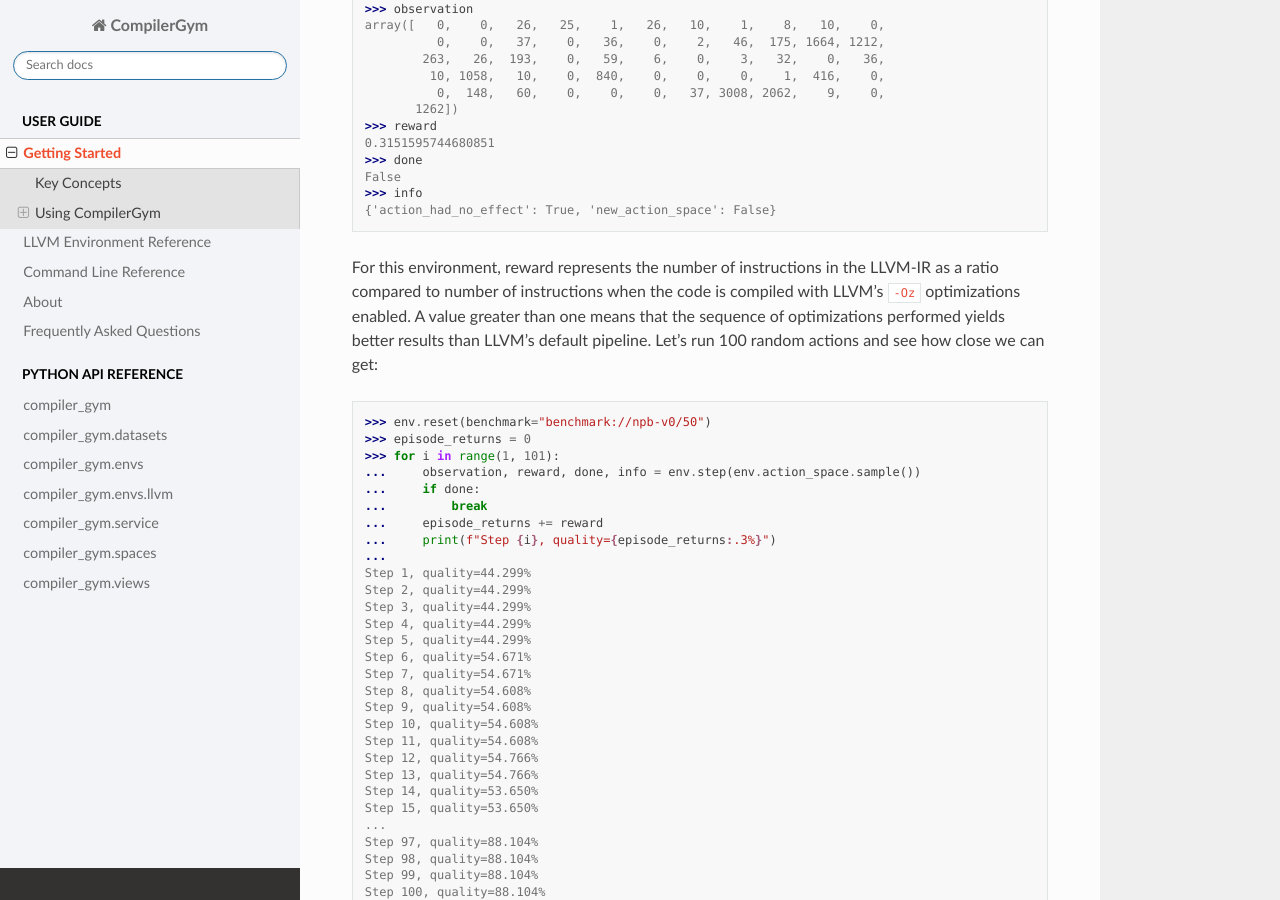
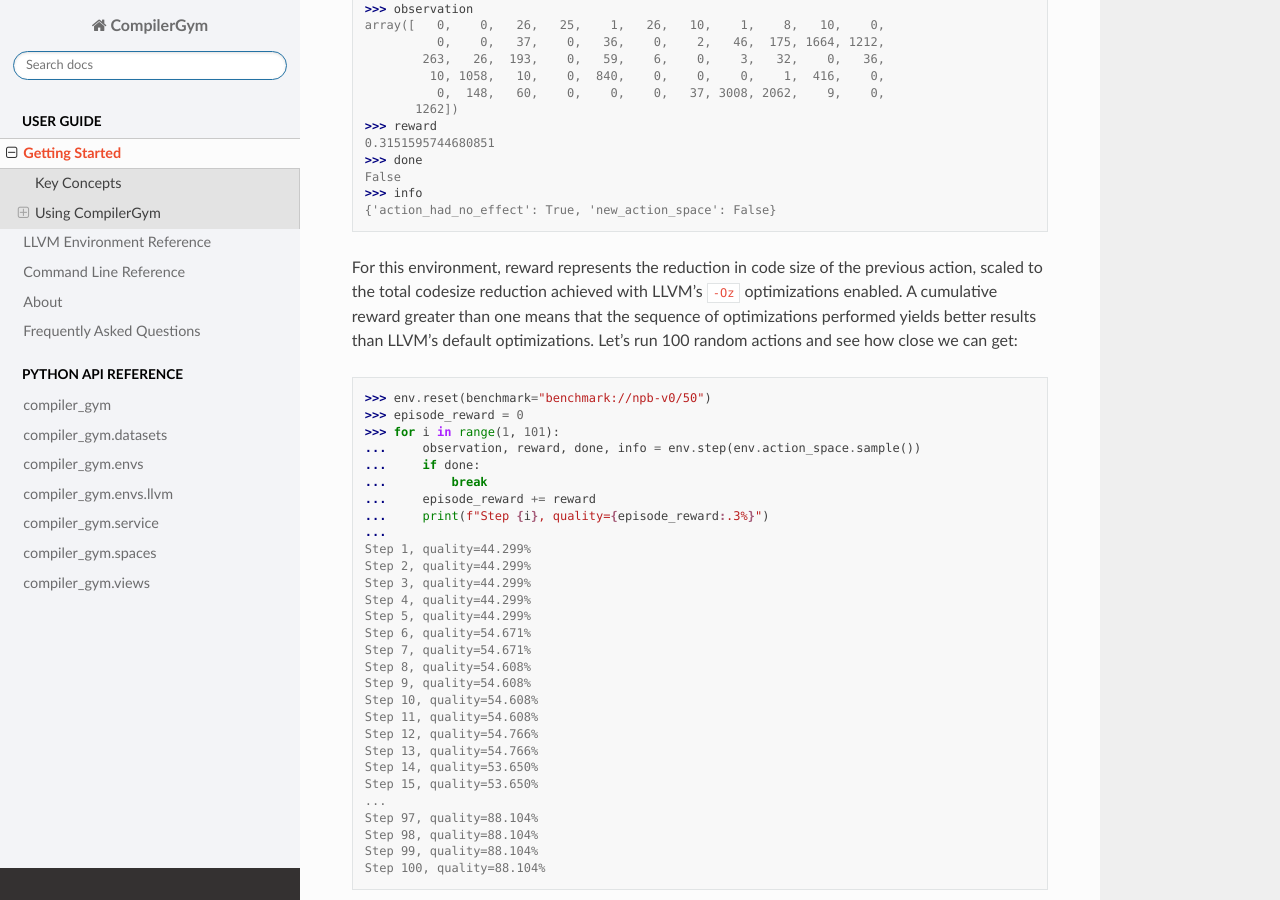
Before and after one commit to facebookresearch/CompilerGym, a Sphinx documentation site: the page built from docs/source/getting_started.rst, in a window 1280 px wide and 900 px high, scrolled down 5179 px. Built offline with Sphinx 7.4.7 and the Read the Docs theme 2.0.0, drawn with Linux system fonts in a browser that asks for light colours; pages that are not in the unit, such as notebooks, are missing from menus; some of the changed text lies outside the part shown.

```diff
--- a/docs/source/getting_started.rst
+++ b/docs/source/getting_started.rst
@@ -69,6 +69,7 @@ We can see what environments are available using:
     >>> compiler_gym.COMPILER_GYM_ENVS
     ['llvm-v0', 'llvm-ic-v0', 'llvm-autophase-ic-v0', 'llvm-ir-ic-v0']
 
+
 Selecting an environment
 ~~~~~~~~~~~~~~~~~~~~~~~~
 
@@ -239,20 +240,21 @@ information:
     >>> info
     {'action_had_no_effect': True, 'new_action_space': False}
 
-For this environment, reward represents the number of instructions in the
-LLVM-IR as a ratio compared to number of instructions when the code is compiled
-with LLVM's :code:`-Oz` optimizations enabled. A value greater than one means
+For this environment, reward represents the reduction in code size of the
+previous action, scaled to the total codesize reduction achieved with LLVM's
+:code:`-Oz` optimizations enabled. A cumulative reward greater than one means
 that the sequence of optimizations performed yields better results than LLVM's
-default pipeline. Let's run 100 random actions and see how close we can get:
+default optimizations. Let's run 100 random actions and see how close we can
+get:
 
     >>> env.reset(benchmark="benchmark://npb-v0/50")
-    >>> episode_returns = 0
+    >>> episode_reward = 0
     >>> for i in range(1, 101):
     ...     observation, reward, done, info = env.step(env.action_space.sample())
     ...     if done:
     ...         break
-    ...     episode_returns += reward
-    ...     print(f"Step {i}, quality={episode_returns:.3%}")
+    ...     episode_reward += reward
+    ...     print(f"Step {i}, quality={episode_reward:.3%}")
     ...
     Step 1, quality=44.299%
     Step 2, quality=44.299%
```
Also changed, not shown: other parts of docs/source/getting_started.rst (+1 -1 lines), README.md (+2 -1 lines).
